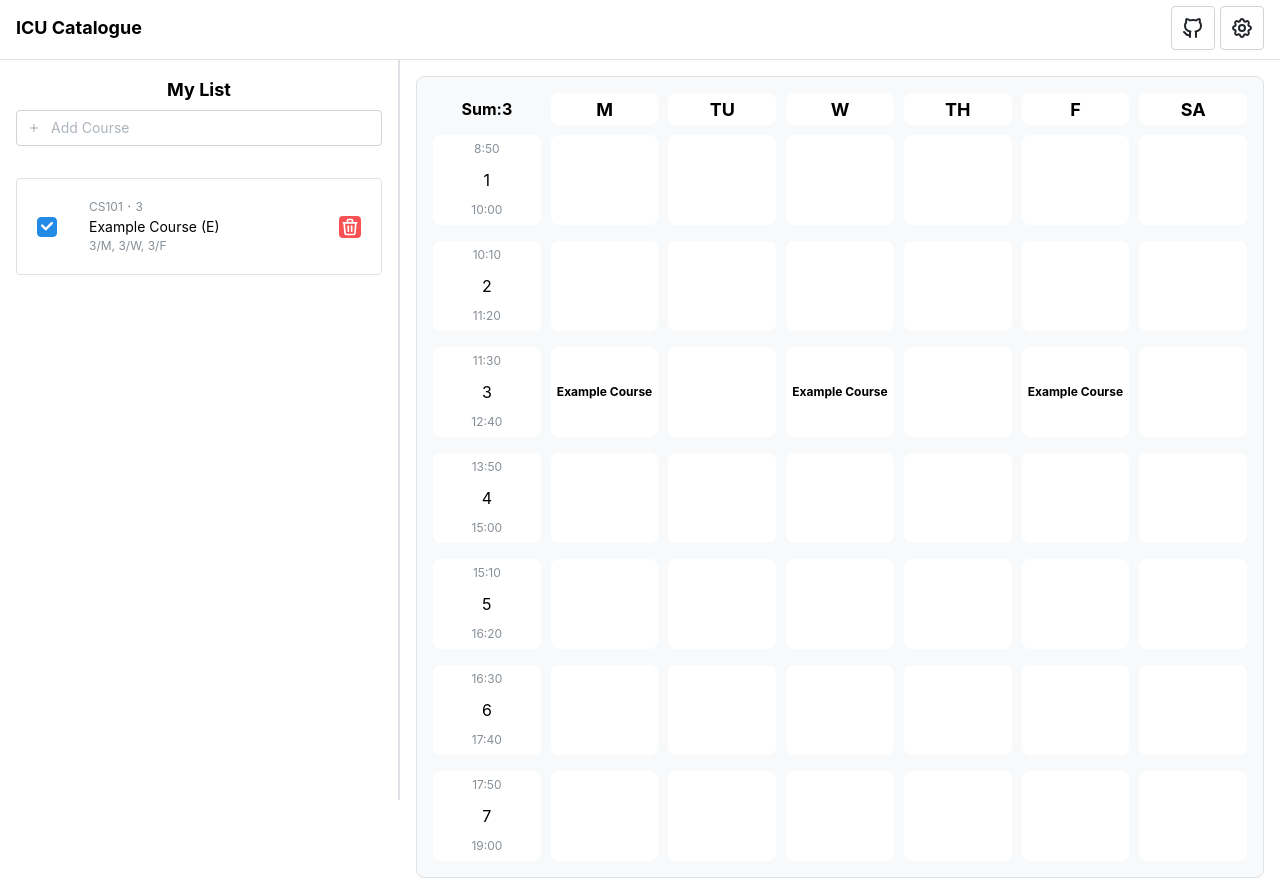
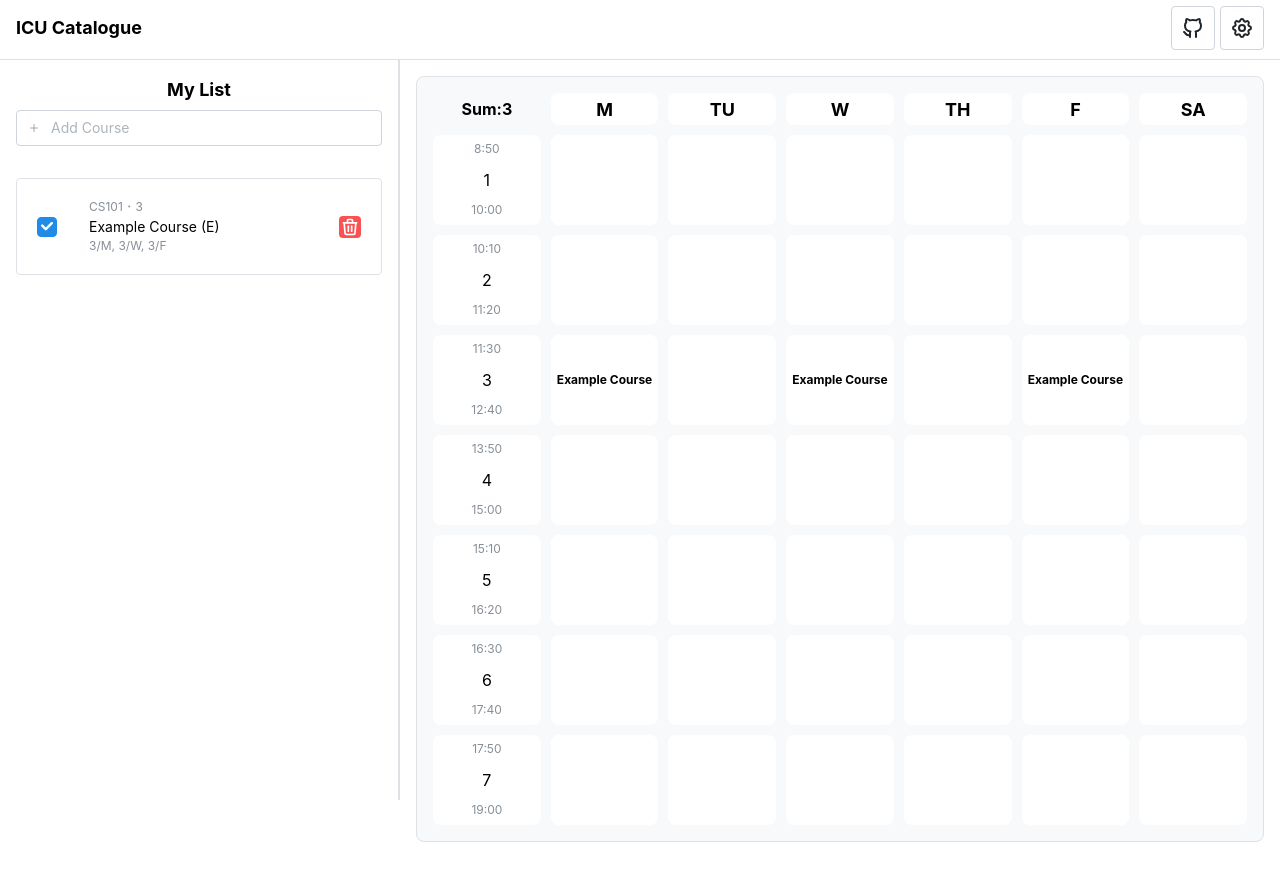
Before and after one commit to ItsukiKigoshi/icu-catalogue, a Next.js app: page / in a window 1280 px wide. After the commit the page ends 858 px from the top, so only its background shows below. Built offline with nearby package versions, Linux system fonts and the light colour scheme.

Commit message:
Update timetable layout to include gap between schedule items

```diff
--- a/src/components/Timetable/Timetable.tsx
+++ b/src/components/Timetable/Timetable.tsx
@@ -73,13 +73,13 @@ export function Timetable(props: { courses: Course[] }) {
         {weekDayItems}
 
         {/*  Show time (1st Period ~ 7th Period) */}
-        <Stack>{schedule}</Stack>
+        <Stack gap="xs">{schedule}</Stack>
 
         {/* Show timetable for all weekdays */}
         {weekDays.map((day) => {
           return (
             // Set timetable column for each day (M,TU,W,TH,F)
-            <Stack key={day}>
+            <Stack key={day} gap="xs">
               {Array(7)
                 .fill(0)
                 .map((_, i) => {
```
Also changed, not shown: src/components/Timetable/TimetableCard.tsx (added, +16 -0 lines).
